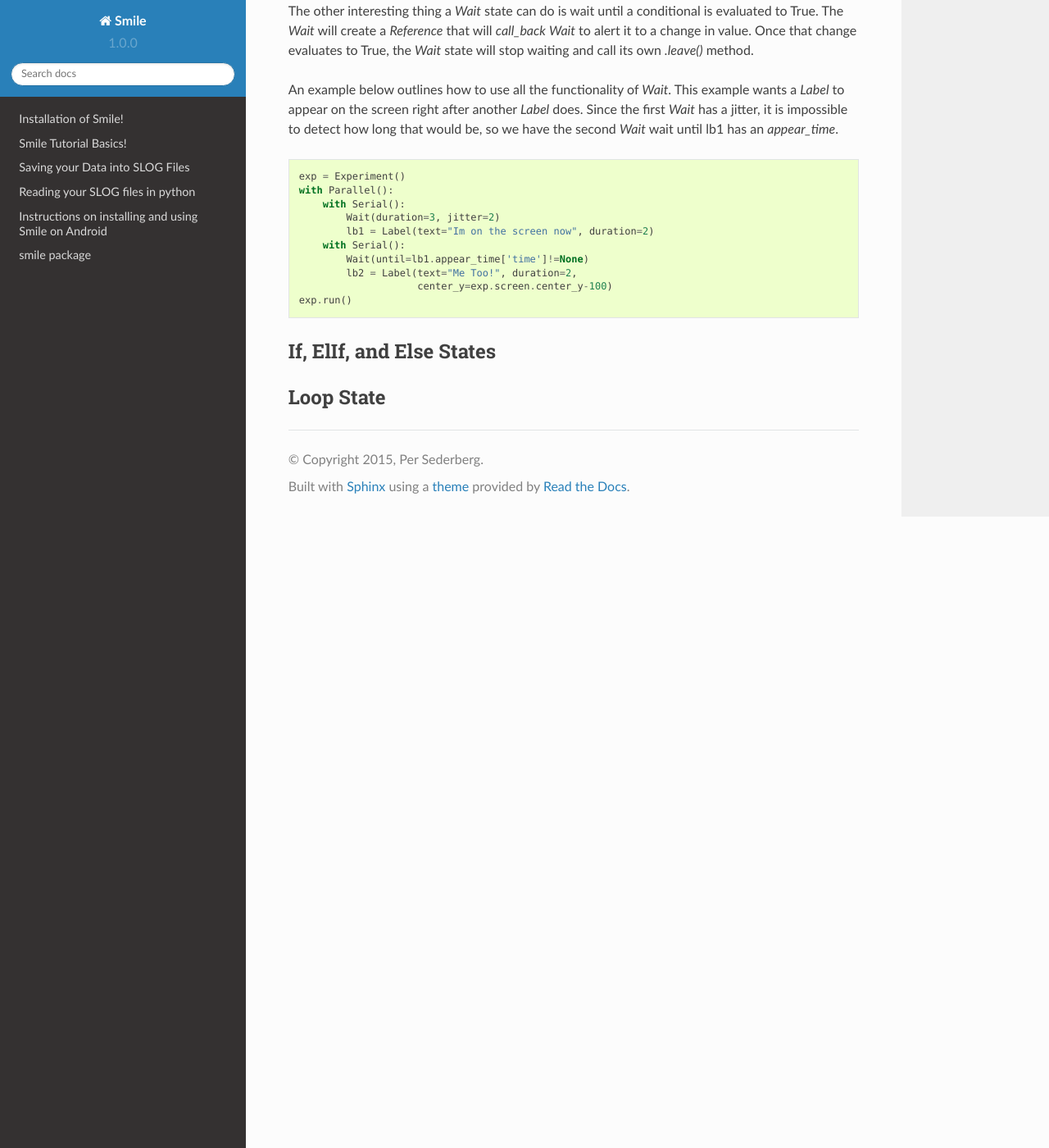
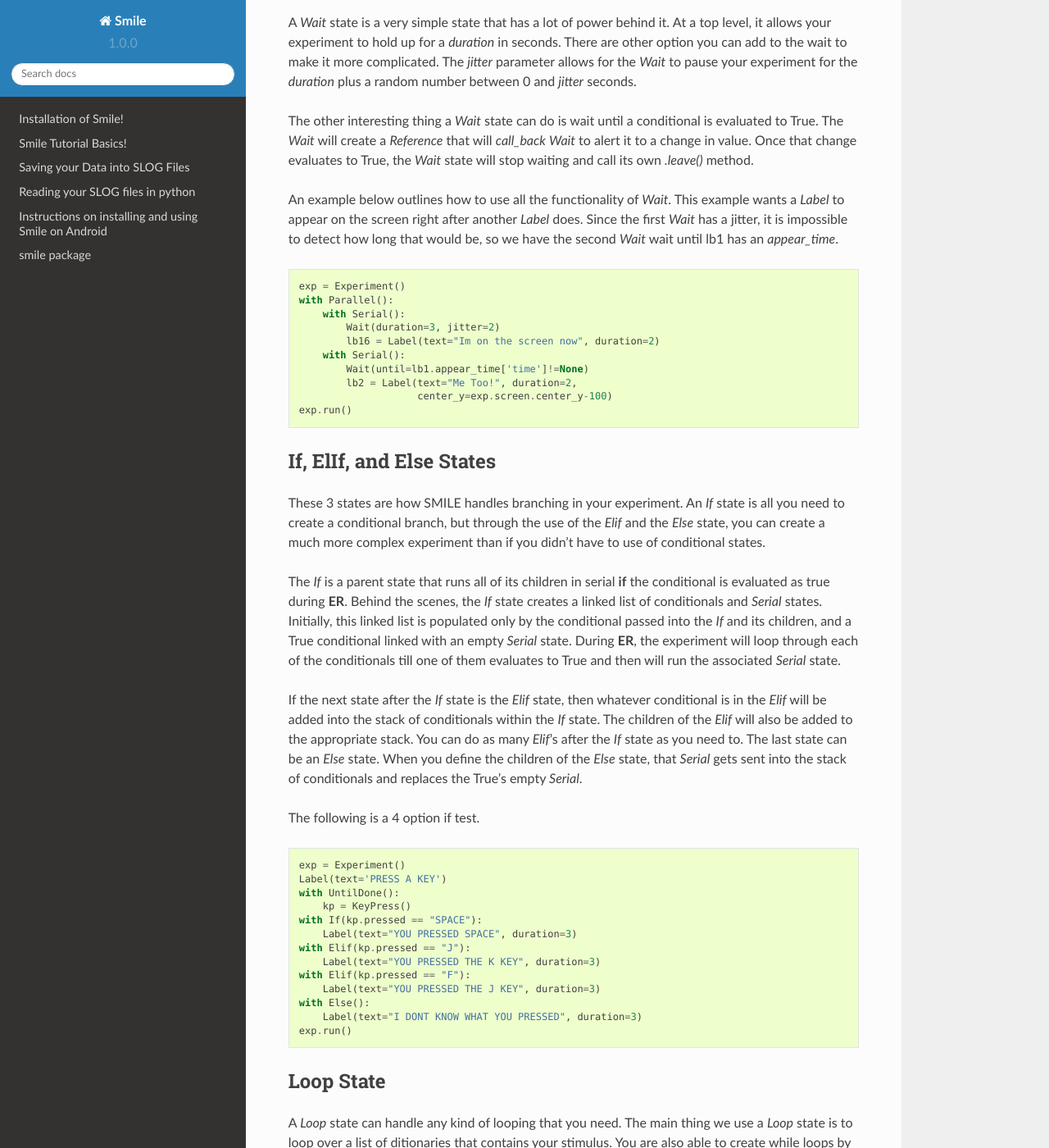
Before and after one commit to compmem/smile, a Sphinx documentation site: the page built from docs/source/how_to_smile.rst, in a window 1280 px wide and 1400 px high, scrolled down 6652 px. Shown: the whole window at 82% size. Built offline with Sphinx 7.4.7 and the Read the Docs theme 2.0.0, drawn with Linux system fonts in a browser that asks for light colours; pages that are not in the unit, such as notebooks, are missing from menus; some of the changed text lies outside the part shown.

Commit message:
DOC : how_to_smile.rst first draft done

```diff
--- a/docs/source/how_to_smile.rst
+++ b/docs/source/how_to_smile.rst
@@ -321,7 +321,11 @@ screen that waits for a keypress to continue.
 
 ::
 
-
+    exp = Experiment()
+    Label(text="THESE ARE YOUR INSTRUCTIONS, PRESS ENTER")
+    with UntilDone():
+        KeyPress()
+    exp.run()
 
 Wait State
 ==========
@@ -348,7 +352,7 @@ long that would be, so we have the second *Wait* wait until lb1 has an
     with Parallel():
         with Serial():
             Wait(duration=3, jitter=2)
-            lb1 = Label(text="Im on the screen now", duration=2)
+            lb16 = Label(text="Im on the screen now", duration=2)
         with Serial():
             Wait(until=lb1.appear_time['time']!=None)
             lb2 = Label(text="Me Too!", duration=2,
@@ -357,6 +361,97 @@ long that would be, so we have the second *Wait* wait until lb1 has an
 
 If, ElIf, and Else States
 =========================
+These 3 states are how SMILE handles branching in your experiment. An *If*
+state is all you need to create a conditional branch, but through the use of
+the *Elif* and the *Else* state, you can create a much more complex experiment
+than if you didn't have to use of conditional states.
+
+The *If* is a parent state that runs all of its children in  serial **if** the
+conditional is evaluated as true during **ER**. Behind the scenes, the *If*
+state creates a linked list of conditionals and *Serial* states. Initially,
+this linked list is populated only by the conditional passed into the *If* and
+its children, and a True conditional linked with an empty *Serial* state.
+During **ER**, the experiment will loop through each of the conditionals till
+one of them evaluates to True and then will run the associated *Serial* state.
+
+If the next state after the *If* state is the *Elif* state, then whatever
+conditional is in the *Elif* will be added into the stack of conditionals
+within the *If* state. The children of the *Elif* will also be added to the
+appropriate stack. You can do as many *Elif*'s after the *If* state as you need
+to. The last state can be an *Else* state. When you define the children of the
+*Else* state, that *Serial* gets sent into the stack of conditionals and
+replaces the True's empty *Serial*.
+
+The following is a 4 option if test.
+
+::
+
+    exp = Experiment()
+    Label(text='PRESS A KEY')
+    with UntilDone():
+        kp = KeyPress()
+    with If(kp.pressed == "SPACE"):
+        Label(text="YOU PRESSED SPACE", duration=3)
+    with Elif(kp.pressed == "J"):
+        Label(text="YOU PRESSED THE K KEY", duration=3)
+    with Elif(kp.pressed == "F"):
+        Label(text="YOU PRESSED THE J KEY", duration=3)
+    with Else():
+        Label(text="I DONT KNOW WHAT YOU PRESSED", duration=3)
+    exp.run()
+
 
 Loop State
 ==========
+A *Loop* state can handle any kind of looping that you need. The main thing we
+use a *Loop* state is to loop over a list of ditionaries that contains your
+stimulus. You are also able to create while loops by passing in a *conditional*
+parameter. Lastly, instead of looping over a list of dictionaries, you can
+loop an exact number of times by passing in a number as a parameter.
+
+When creating a *Loop* state, you must define a variable to access all of the
+information about that loop. You do this by utilizing the pythonic *as*
+keyword. *with Loop(list_of_dic) as trial:* is the line that defines your loop.
+If during your loop you need to access the current iteration of a loop, you
+would try to access *trial.current*. Refer to the *smile.state.Loop* docstring
+for information on how to access the different properties of a *Loop*.
+
+Below I will show examples of all 3 Loops
+
+List of Dictionaries
+
+::
+
+    #List Gen
+    list_of_dic = [{'stim':"STIM 1", 'dur':3},
+                   {'stim':"STIM 2", 'dur':2},
+                   {'stim':"STIM 3", 'dur':5},
+                   {'stim':"STIM 4", 'dur':1}]
+    #Experiment
+    exp = Experiment()
+    with Loop(list_of_dic) as trial:
+        Label(text=trial.current['stim'], duration=trial.current['dur'])
+    exp.run()
+
+
+Loop a number of Times
+
+::
+
+    exp = Experiment()
+    with Loop(10):
+        Label(text='this will show up 10 times!', duration=1)
+        Wait(1)
+    exp.run()
+
+Loop while something is True
+
+::
+
+    exp = Experiment()
+    exp.test = 0
+    with Loop(conditional = (exp.test < 10)):
+        Label(text='this will show up 10 times!', duration=1)
+        Wait(1)
+        exp.test = exp.test + 1
+    exp.run()
```
